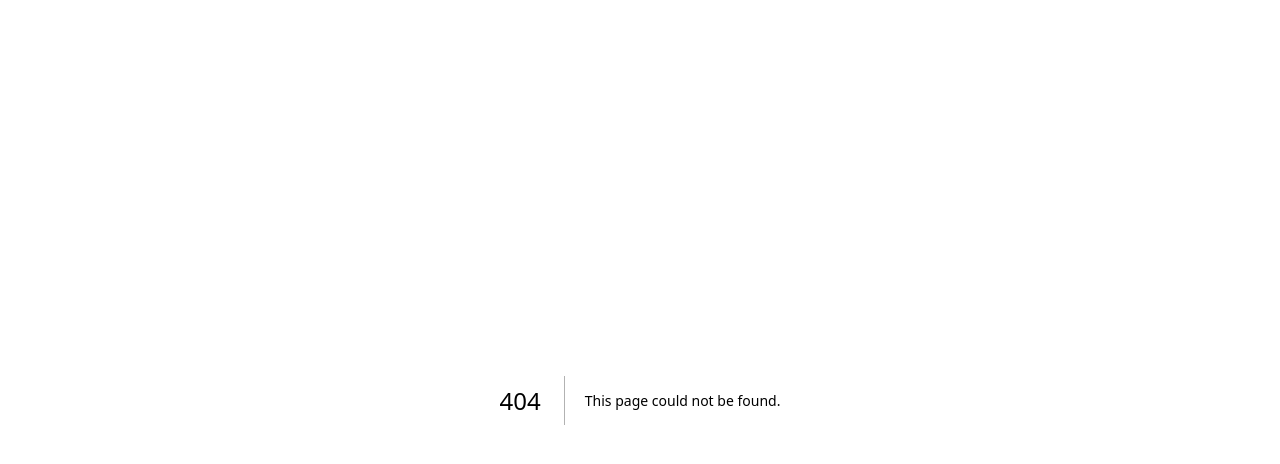
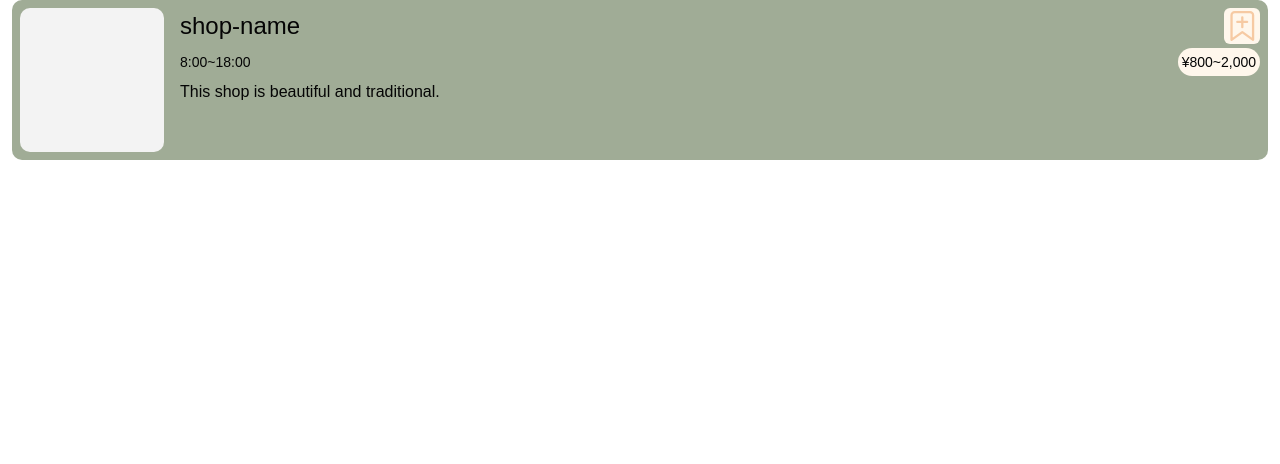
Before and after one commit to vantan-production/25AutumnTechJam, a Next.js app in the folder front/: page /top in a window 1280 px wide. Before the commit this address had no page. Shown: the top 464 px of the page. Built offline with nearby package versions, Linux system fonts and the light colour scheme.

Commit message:
Feature/rakkopen/shop card (#11)
* 喫茶店の店舗カード作成

* ブックマークの作成

* 店舗カードのwidthの修正

```diff
--- /dev/null
+++ b/front/components/features/card.tsx
@@ -0,0 +1,33 @@
+import Bookmark from "../ui/bookmark";
+
+type Props = {
+    shopName: string;
+    businessHours: string;
+    parse: string;
+    explanation: string;
+};
+
+export function Card({shopName, businessHours, parse, explanation}: Props) {
+    return (
+        <div className="rounded-2 bg-green mx-3 flex p-2 gap-x-4">
+            <div className="rounded-2 bg-white p-18">
+            </div>
+            <div className="w-full flex flex-col gap-1">
+                <div className="w-full flex gap-x-4 items-center justify-between">
+                    <div className="text-black text-2xl">{shopName}</div>
+                    <Bookmark></Bookmark>
+                </div>
+                <div className="w-full flex gap-x-4 items-center justify-between">
+                    <div className="text-black text-sm">{businessHours}</div>
+                    <div className="bg-beige rounded-full p-1 text-black text-sm">{parse}</div>
+                </div>
+                <div className="text-black text-md">
+                    {explanation}
+                </div>
+            </div>
+
+        </div>
+    )
+}
+
+export default Card;
--- /dev/null
+++ b/front/components/ui/bookmark.tsx
@@ -0,0 +1,12 @@
+export function Bookmark() {
+    return (
+    <div className="flex justify-center items-center w-9 h-9 bg-beige rounded-1">
+        <svg xmlns="http://www.w3.org/2000/svg" width="25" height="30" viewBox="0 0 21 26" fill="none">
+        <path d="M6 9.5H14.5M10.3333 5.5V14M19.6667 25L10.3333 18.3333L1 25V3.66667C1 2.95942 1.28095 2.28115 1.78105 1.78105C2.28115 1.28095 2.95942 1 3.66667 1H17C17.7072 1 18.3855 1.28095 18.8856 1.78105C19.3857 2.28115 19.6667 2.95942 19.6667 3.66667V25Z" stroke="#F6CAA3" strokeWidth="2" strokeLinecap="round" strokeLinejoin="round"/>
+        </svg>
+    </div>
+
+    )
+}
+
+export default Bookmark;
--- /dev/null
+++ b/front/src/app/top/page.tsx
@@ -0,0 +1,18 @@
+import Bookmark from "../../../components/ui/bookmark";
+import Card from "../../../components/features/card";
+
+function Page() {
+    return (
+        <div>
+            <Card
+            shopName="shop-name"
+            businessHours="8:00~18:00"
+            parse="¥800~2,000"
+            explanation="This shop is beautiful and traditional."
+            ></Card>
+        </div>
+
+    )
+}
+
+export default Page;
```
